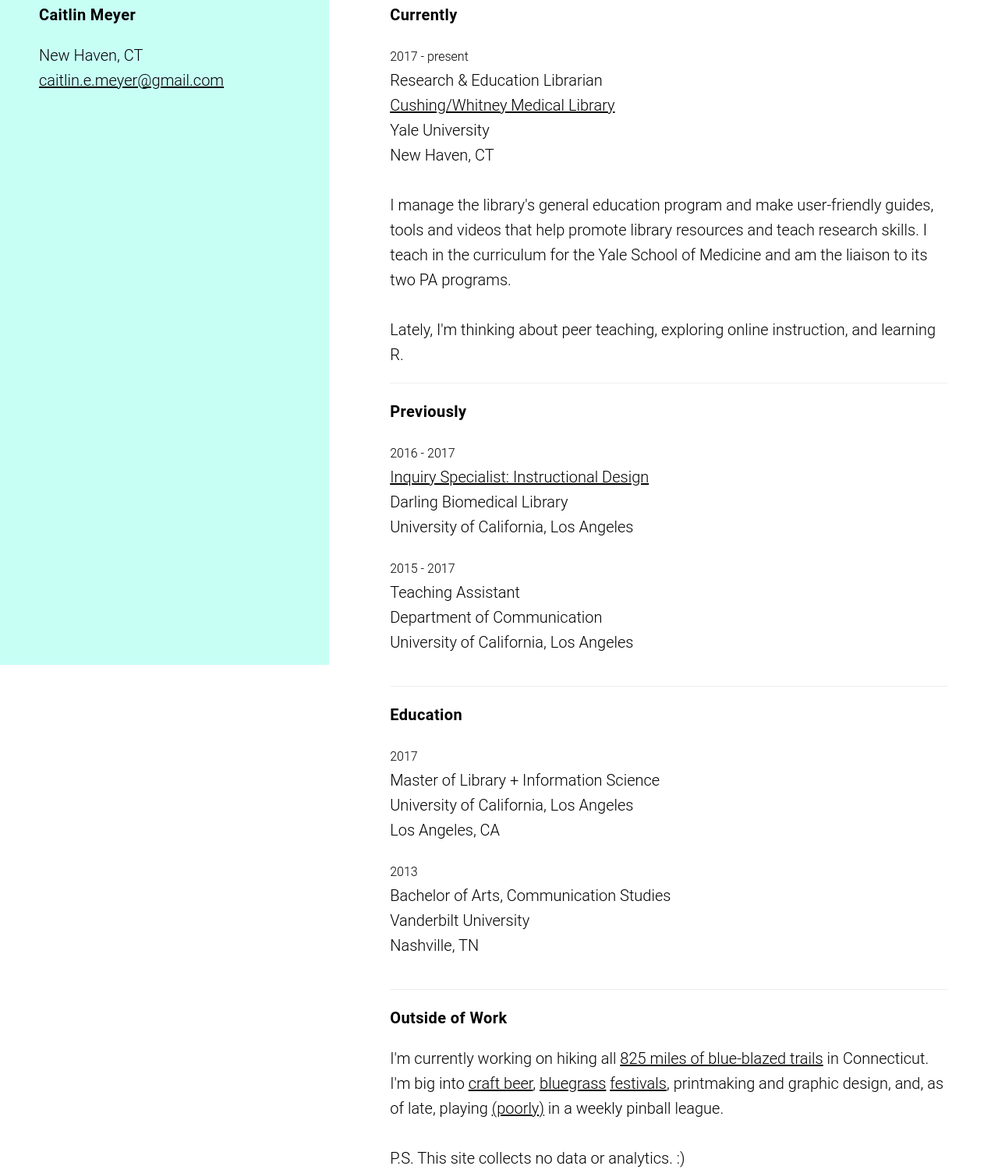
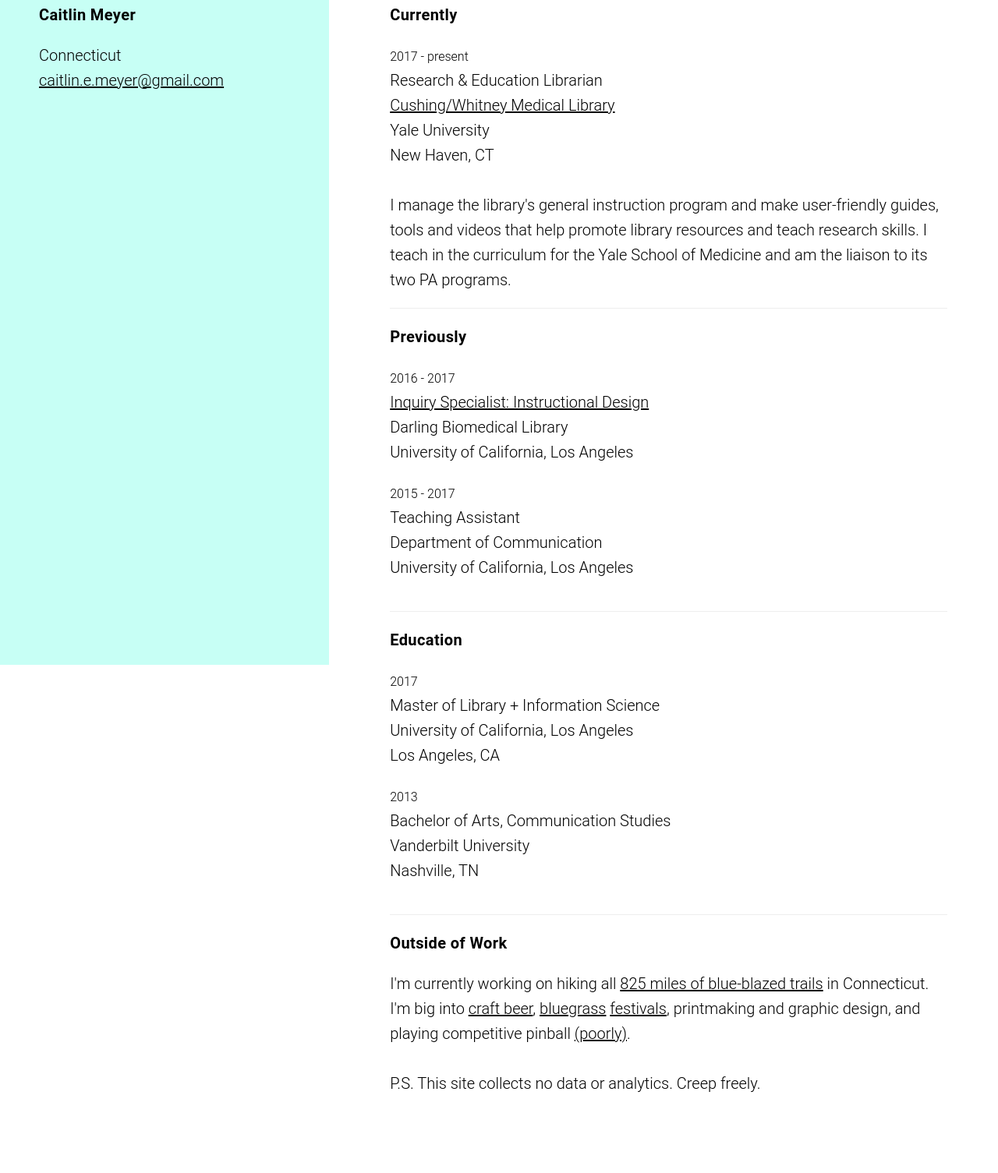
Before and after one commit to caitlinmeyer/color-block, a plain HTML site: page index.html in a window 1280 px wide. Shown: the part 47-1552 px from the top of the page at 78% size. After the commit the page ends 1483 px from the top, so only its background shows below. Drawn offline with Linux system fonts and the light colour scheme; a script that the page names is missing.

Commit message:
Update index.html

```diff
--- a/index.html
+++ b/index.html
@@ -40,7 +40,7 @@
     <header class="header">
         <div class="content">
             <h1>Caitlin Meyer</h1>
-            <h3>New Haven, CT</h3>
+            <h3>Connecticut</h3>
             <h3><a href="mailto:caitlin.e.meyer@gmail.com">caitlin.e.meyer@gmail.com</a></h3>
             <p class="lead"></p>
         </div>
@@ -66,7 +66,7 @@
                     <h4><a href="https://library.medicine.yale.edu">Cushing/Whitney Medical Library</a></h4>
                     <p>Yale University</p>
                  <p>New Haven, CT</p><BR>
-                 <p>I manage the library's general education program and make user-friendly guides, tools and videos that help promote library resources and teach research skills. I teach in the curriculum for the Yale School of Medicine and am the liaison to its two PA programs.<BR><BR>Lately, I'm thinking about peer teaching, exploring online instruction, and learning R.</p>
+                 <p>I manage the library's general instruction program and make user-friendly guides, tools and videos that help promote library resources and teach research skills. I teach in the curriculum for the Yale School of Medicine and am the liaison to its two PA programs.</p>
                 </div>
                  <hr>
                  <div class="row">
@@ -125,9 +125,9 @@
            <div class="row">
             <div class="col-md-12">
                 <div class="section-title"><h2>Outside of Work</h2></div>
-             <p>I'm currently working on hiking all <a href="https://www.ctwoodlands.org/blue-blazed-hiking-trails">825 miles of blue-blazed trails</a> in Connecticut. I'm big into <a href="https://drive.google.com/open?id=1HfRg6F2EaqD8rMgdYwJWRZ6fwvU&usp=sharing">craft beer</a>, <a href="http://delfest.com">bluegrass</a> <a href="https://winterwondergrass.com">festivals</a>, printmaking and graphic design, and, as of late, playing <a href="http://crap.league.papa.org/playerInfo/113">(poorly)</a> in a weekly pinball league.
+             <p>I'm currently working on hiking all <a href="https://www.ctwoodlands.org/blue-blazed-hiking-trails">825 miles of blue-blazed trails</a> in Connecticut. I'm big into <a href="https://drive.google.com/open?id=1HfRg6F2EaqD8rMgdYwJWRZ6fwvU&usp=sharing">craft beer</a>, <a href="http://delfest.com">bluegrass</a> <a href="https://winterwondergrass.com">festivals</a>, printmaking and graphic design, and playing competitive pinball <a href="http://crap.league.papa.org/playerInfo/113">(poorly)</a>.
             <BR><BR>
-             <p>P.S. This site collects no data or analytics. :)</p></div>
+             <p>P.S. This site collects no data or analytics. Creep freely.</p></div>
         </div>
         <!--.row-->
     </div>
```
